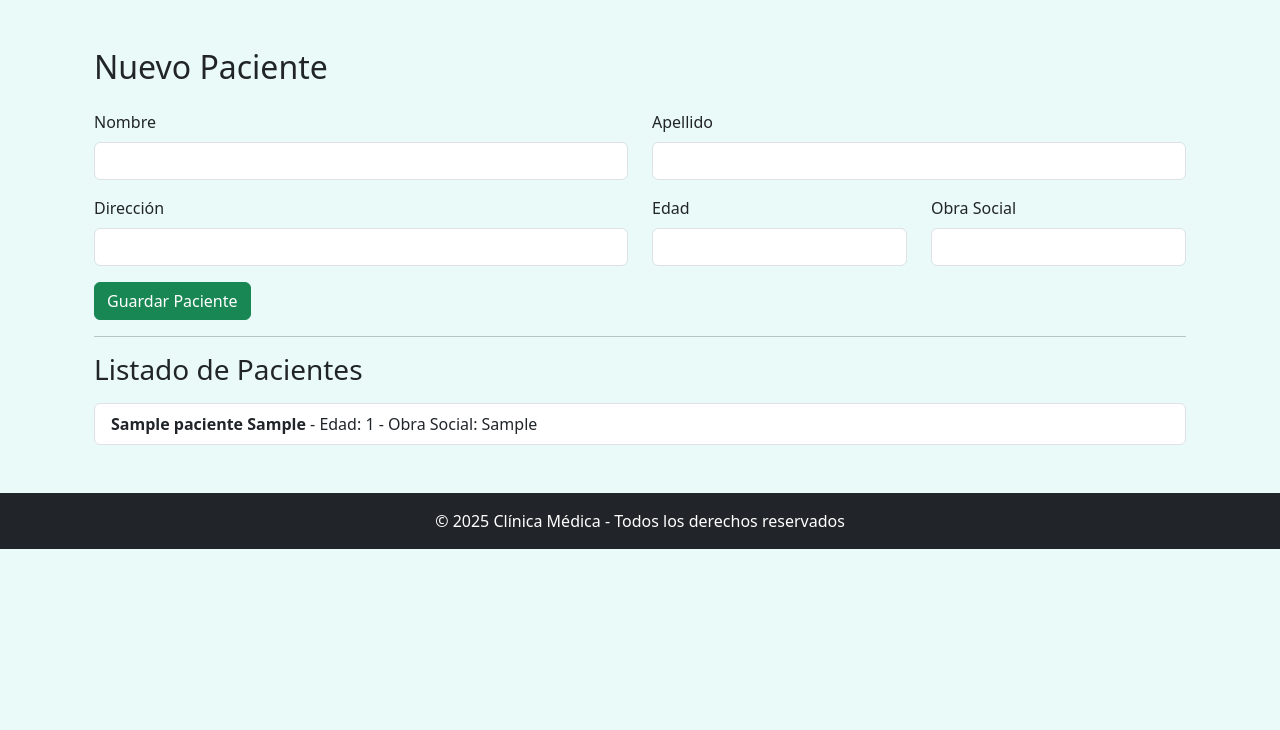
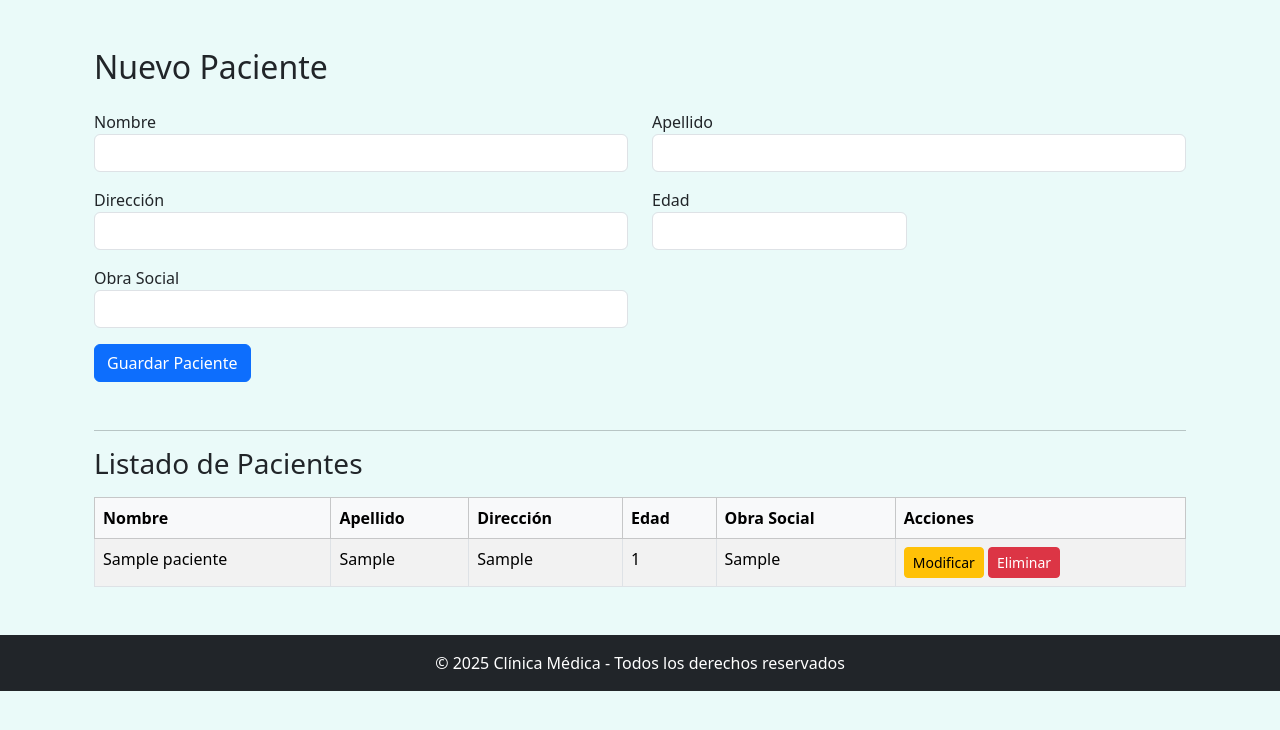
Before and after one commit to Palermo1989/entrega_django, a Django app: page /crear-paciente/ in a window 1280 px wide. Shown: the part 56-786 px from the top of the page. Run offline with Django 5.2, Linux system fonts and the light colour scheme; tables that the repository leaves empty hold one stand-in row (values such as "Sample post").

Commit message:
20/07/2025- 23hs

```diff
--- a/mi_primer_app/forms.py
+++ b/mi_primer_app/forms.py
@@ -14,19 +14,19 @@ class PacienteForm(forms.ModelForm):
         }
 
 URGENCIA_CHOICES = [
-    ('baja', 'Baja'),
-    ('media', 'Media'),
+    ('bajo', 'Bajo'),
+    ('medio', 'Medio'),
     ('alta', 'Alta'),
 ]
 
+
 class EstudioForm(forms.ModelForm):
-    urgencia = forms.ChoiceField(choices=URGENCIA_CHOICES, widget=forms.Select(attrs={'class': 'form-control'}))
-
     class Meta:
         model = Estudio
         fields = ['nombre', 'paciente', 'fecha', 'urgencia']
         widgets = {
             'nombre': forms.TextInput(attrs={'class': 'form-control'}),
-            'paciente': forms.Select(attrs={'class': 'form-control'}),
+            'paciente': forms.Select(attrs={'class': 'form-select'}),
             'fecha': forms.DateInput(attrs={'class': 'form-control', 'type': 'date'}),
+            'urgencia': forms.Select(attrs={'class': 'form-select'}),
         }
--- a/mi_primer_app/templates/mi_primer_app/crear_paciente.html
+++ b/mi_primer_app/templates/mi_primer_app/crear_paciente.html
@@ -3,35 +3,34 @@
 {% block title %}Crear Paciente{% endblock %}
 
 {% block content %}
-<div class="container mt-4">
+<div class="container mt-5">
     <h2 class="mb-4">Nuevo Paciente</h2>
 
-    <form method="post" novalidate>
+    <form method="post" class="mb-5">
         {% csrf_token %}
         <div class="row">
             <div class="col-md-6 mb-3">
-                <label for="{{ form.nombre.id_for_label }}" class="form-label">Nombre</label>
+                <label for="{{ form.nombre.id_for_label }}">Nombre</label>
                 {{ form.nombre }}
             </div>
             <div class="col-md-6 mb-3">
-                <label for="{{ form.apellido.id_for_label }}" class="form-label">Apellido</label>
+                <label for="{{ form.apellido.id_for_label }}">Apellido</label>
                 {{ form.apellido }}
             </div>
             <div class="col-md-6 mb-3">
-                <label for="{{ form.direccion.id_for_label }}" class="form-label">Dirección</label>
+                <label for="{{ form.direccion.id_for_label }}">Dirección</label>
                 {{ form.direccion }}
             </div>
             <div class="col-md-3 mb-3">
-                <label for="{{ form.edad.id_for_label }}" class="form-label">Edad</label>
+                <label for="{{ form.edad.id_for_label }}">Edad</label>
                 {{ form.edad }}
             </div>
-            <div class="col-md-3 mb-3">
-                <label for="{{ form.obra_social.id_for_label }}" class="form-label">Obra Social</label>
+            <div class="col-md-6 mb-3">
+                <label for="{{ form.obra_social.id_for_label }}">Obra Social</label>
                 {{ form.obra_social }}
             </div>
         </div>
-
-        <button type="submit" class="btn btn-success">Guardar Paciente</button>
+        <button type="submit" class="btn btn-primary">Guardar Paciente</button>
     </form>
 
     <hr>
@@ -39,15 +38,35 @@
     <h3 class="mb-3">Listado de Pacientes</h3>
 
     {% if pacientes %}
-        <ul class="list-group">
-        {% for paciente in pacientes %}
-            <li class="list-group-item">
-                <strong>{{ paciente.nombre }} {{ paciente.apellido }}</strong> - Edad: {{ paciente.edad }} - Obra Social: {{ paciente.obra_social }}
-            </li>
-        {% endfor %}
-        </ul>
+    <table class="table table-bordered table-striped">
+        <thead class="table-light">
+            <tr>
+                <th>Nombre</th>
+                <th>Apellido</th>
+                <th>Dirección</th>
+                <th>Edad</th>
+                <th>Obra Social</th>
+                <th>Acciones</th>
+            </tr>
+        </thead>
+        <tbody>
+            {% for paciente in pacientes %}
+            <tr>
+                <td>{{ paciente.nombre }}</td>
+                <td>{{ paciente.apellido }}</td>
+                <td>{{ paciente.direccion }}</td>
+                <td>{{ paciente.edad }}</td>
+                <td>{{ paciente.obra_social }}</td>
+                <td>
+                    <a href="{% url 'modificar-paciente' paciente.id %}" class="btn btn-sm btn-warning">Modificar</a>
+                    <a href="{% url 'eliminar-paciente' paciente.id %}" class="btn btn-sm btn-danger">Eliminar</a>
+                </td>
+            </tr>
+            {% endfor %}
+        </tbody>
+    </table>
     {% else %}
-        <p>No hay pacientes registrados aún.</p>
+        <p class="text-muted">No hay pacientes registrados aún.</p>
     {% endif %}
 </div>
 {% endblock %}
--- a/mi_primer_app/urls.py
+++ b/mi_primer_app/urls.py
@@ -2,7 +2,7 @@ from django.urls import path
 
 from .views import (
     saludo, saludo_con_template, crear_doctor, inicio,
-    crear_paciente, crear_estudio, buscar_paciente, lista_paciente
+    crear_paciente, crear_estudio, editar_estudio,eliminar_estudio,modificar_paciente,eliminar_paciente
 )
 
 urlpatterns = [
@@ -12,6 +12,9 @@ urlpatterns = [
     path('crear-doctor/', crear_doctor, name='crear-doctor'),
     path('crear-paciente/', crear_paciente, name='crear-paciente'),
     path('crear-estudio/', crear_estudio, name='crear-estudio'),
-    path('pacientes/', lista_paciente, name='lista_paciente'),
-    path('paciente/buscar/', buscar_paciente, name='buscar-paciente'),
+    path('editar-estudio/<int:pk>/', editar_estudio, name='editar-estudio'),
+    path('eliminar-estudio/<int:pk>/', eliminar_estudio, name='eliminar-estudio'),
+    path('paciente/eliminar/<int:pk>/', eliminar_paciente, name='eliminar-paciente'),
+    path('paciente/modificar/<int:pk>/', modificar_paciente, name='modificar-paciente'),
+
 ]
--- a/mi_primer_app/views.py
+++ b/mi_primer_app/views.py
@@ -1,4 +1,4 @@
-from django.shortcuts import render, redirect
+from django.shortcuts import render, redirect, get_object_or_404
 from .models import doctor, Paciente, Estudio
 from .forms import PacienteForm, EstudioForm
 from django.http import HttpResponse
@@ -45,35 +45,59 @@ def crear_paciente(request):
         form = PacienteForm(request.POST)
         if form.is_valid():
             form.save()
-            form = PacienteForm()  # Reiniciar formulario vacío después de guardar
+            form = PacienteForm()  # formulario limpio
     else:
         form = PacienteForm()
 
     pacientes = Paciente.objects.all()
     return render(request, 'mi_primer_app/crear_paciente.html', {'form': form, 'pacientes': pacientes})
 
+def modificar_paciente(request, pk):
+    paciente = get_object_or_404(Paciente, id=pk)
+    if request.method == 'POST':
+        form = PacienteForm(request.POST, instance=paciente)
+        if form.is_valid():
+            form.save()
+            return redirect('crear-paciente')
+    else:
+        form = PacienteForm(instance=paciente)
+    return render(request, 'mi_primer_app/modificar_paciente.html', {'form': form})
 
+def eliminar_paciente(request, pk):
+    paciente = get_object_or_404(Paciente, id=pk)
+    if request.method == 'POST':
+        paciente.delete()
+        return redirect('crear-paciente')
+    return render(request, 'mi_primer_app/eliminar_paciente.html', {'paciente': paciente})
 
 def crear_estudio(request):
     if request.method == 'POST':
         form = EstudioForm(request.POST)
         if form.is_valid():
             form.save()
-            return redirect('crear-estudio')  # O a la URL que quieras
+            return redirect('crear-estudio')  # Redirigir para evitar repost
     else:
         form = EstudioForm()
 
-    estudios = Estudio.objects.all().order_by('-fecha')  # Trae todos los estudios ordenados por fecha
+    estudios = Estudio.objects.all().order_by('-fecha')
     return render(request, 'mi_primer_app/crear_estudio.html', {'form': form, 'estudios': estudios})
 
+    # Vista para editar un estudio
+def editar_estudio(request, pk):
+    estudio = get_object_or_404(Estudio, pk=pk)
+    if request.method == 'POST':
+        form = EstudioForm(request.POST, instance=estudio)
+        if form.is_valid():
+            form.save()
+            return redirect('crear-estudio')
+    else:
+        form = EstudioForm(instance=estudio)
+    return render(request, 'mi_primer_app/modificar_estudio.html', {'form': form})
 
-def lista_paciente(request):
-    pacientes = Paciente.objects.all()
-    return render(request, 'mi_primer_app/paciente.html', {'pacientes': pacientes})
-
-
-def buscar_paciente(request):
-    if request.method == 'GET':
-        nombre = request.GET.get('nombre', '')
-        pacientes = Paciente.objects.filter(nombre__icontains=nombre)
-        return render(request, 'mi_primer_app/paciente.html', {'pacientes': pacientes, 'nombre': nombre})
+# eliminar_estudio
+def eliminar_estudio(request, pk):
+    estudio = get_object_or_404(Estudio, pk=pk)
+    if request.method == 'POST':
+        estudio.delete()
+        return redirect('crear-estudio')
+    return render(request, 'mi_primer_app/eliminar_estudio.html', {'estudio': estudio})
--- a/templates/padre.html
+++ b/templates/padre.html
@@ -1,18 +1,12 @@
-{% load static %}
-{% load static %}
-
 <!DOCTYPE html>
 <html lang="es">
 <head>
-    <meta charset="UTF-8">
+    <meta charset="UTF-8" />
     <title>{% block title %}Mi Clínica{% endblock %}</title>
-    <meta name="viewport" content="width=device-width, initial-scale=1">
-    <!-- Bootstrap CSS -->
-    <link href="https://cdn.jsdelivr.net/npm/bootstrap@5.3.3/dist/css/bootstrap.min.css" rel="stylesheet">
+    <link href="https://cdn.jsdelivr.net/npm/bootstrap@5.3.3/dist/css/bootstrap.min.css" rel="stylesheet" />
 </head>
 <body style="background-color: #eafaf9;">
 
-    <!-- Barra de navegación -->
 <nav class="navbar navbar-expand-lg navbar-dark bg-dark">
     <div class="container-fluid">
         <a class="navbar-brand" href="{% url 'inicio' %}">Inicio</a>
@@ -23,36 +17,25 @@
 
         <div class="collapse navbar-collapse" id="navbarNav">
             <ul class="navbar-nav ms-auto">
-                    <li class="nav-item">
-                        <a class="nav-link" href="{% url 'crear-doctor' %}">Agregar Doctor</a>
-                    </li>
-                    <li class="nav-item">
-                        <a class="nav-link" href="{% url 'crear-paciente' %}">Nuevo Paciente</a>
-                    </li>
-                    <li class="nav-item">
-                        <a class="nav-link" href="{% url 'crear-estudio' %}">Nuevo Estudio</a>
-                    </li>
-
-                    </li>
+                <li class="nav-item"><a class="nav-link" href="{% url 'crear-doctor' %}">Agregar Doctor</a></li>
+                <li class="nav-item"><a class="nav-link" href="{% url 'crear-paciente' %}">Nuevo Paciente</a></li>
+                <li class="nav-item"><a class="nav-link" href="{% url 'crear-estudio' %}">Nuevo Estudio</a></li>
             </ul>
         </div>
     </div>
 </nav>
 
-    <!-- Contenido principal -->
 <main class="container my-5">
-        {% block content %}
-        <!-- Aquí se mostrará el contenido de cada página hija -->
-        {% endblock %}
+    {% block content %}{% endblock %}
 </main>
 
-    <!-- Footer -->
 <footer class="bg-dark text-white text-center py-3 mt-auto">
     <div class="container">
         <p class="mb-0">&copy; 2025 Clínica Médica - Todos los derechos reservados</p>
     </div>
 </footer>
 
-    <!-- Bootstrap JS Bundle -->
 <script src="https://cdn.jsdelivr.net/npm/bootstrap@5.3.3/dist/js/bootstrap.bundle.min.js"></script>
+
 </body>
+</html>
```
Also changed, not shown: mi_primer_app/templates/mi_primer_app/crear_estudio.html (+30 -15 lines), mi_primer_app/templates/mi_primer_app/eliminar_estudio.html (added, +16 -0 lines), mi_primer_app/templates/mi_primer_app/eliminar_paciente.html (added, +15 -0 lines), mi_primer_app/templates/mi_primer_app/modificar_estudio.html (added, +31 -0 lines), mi_primer_app/templates/mi_primer_app/modificar_paciente.html (added, +15 -0 lines). Lines whose indentation alone changed are shown as unchanged.
